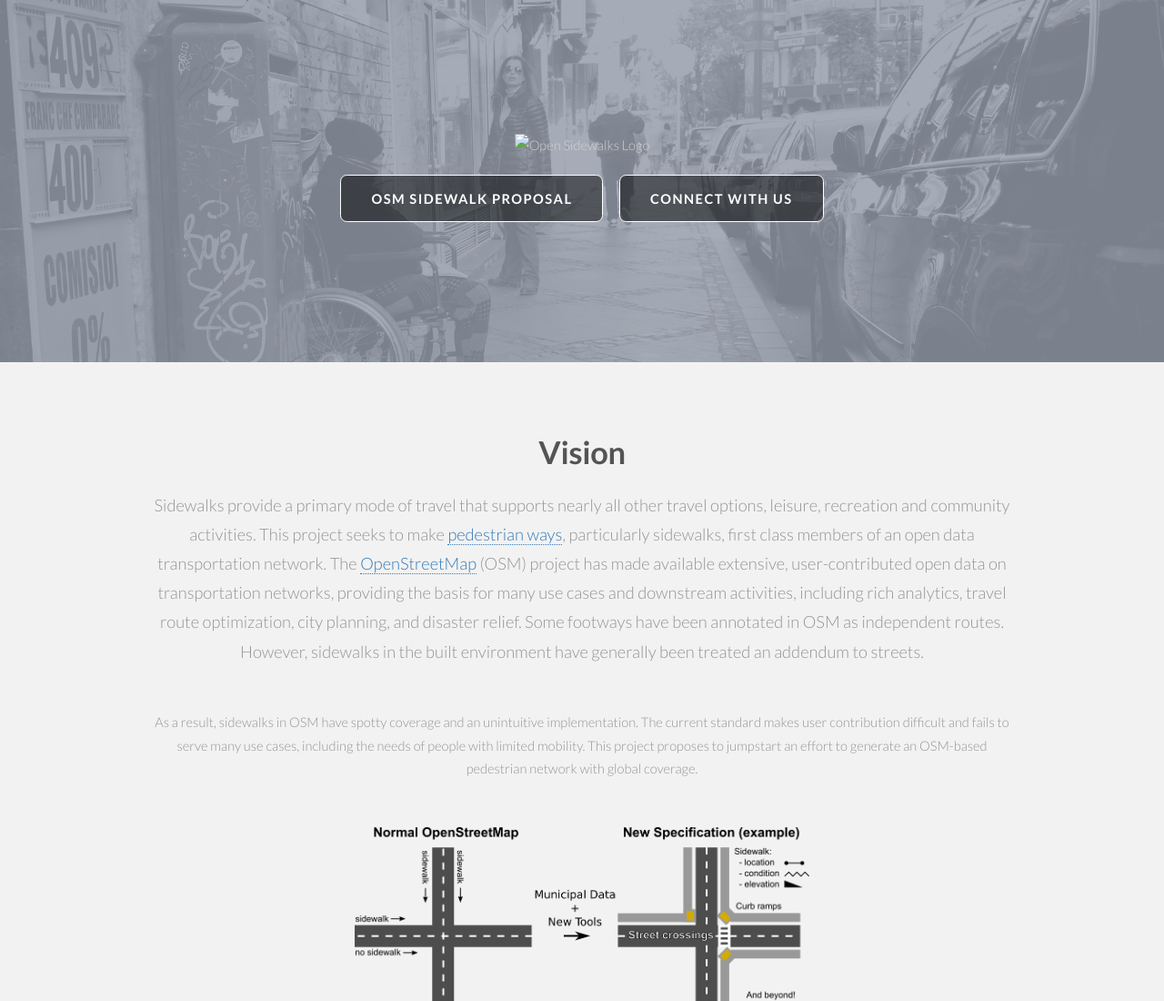
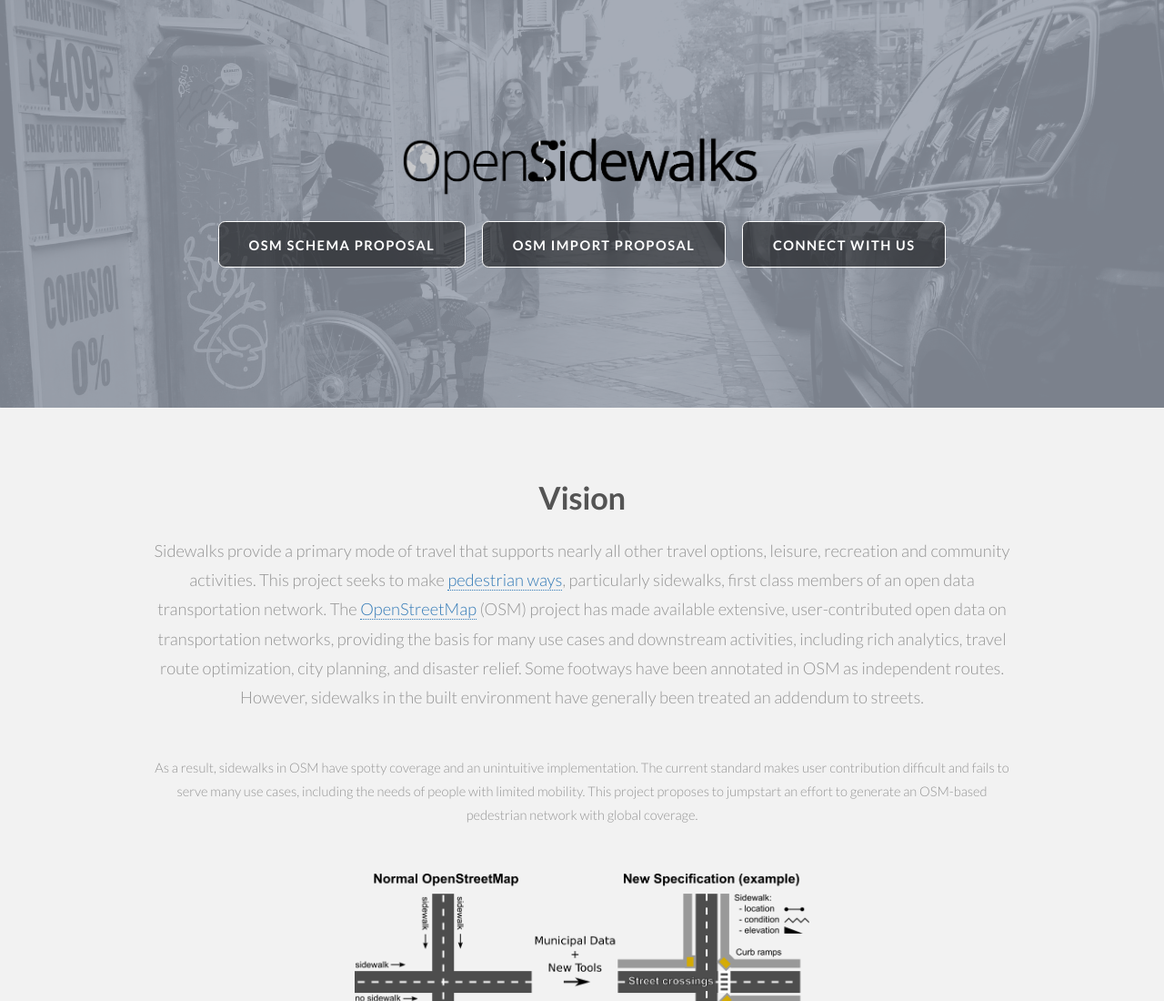
Before and after one commit to uwescience/DSSG2016-Sidewalks, a plain HTML site: page index.html in a window 1280 px wide. Shown: the top 1100 px of the page at 91% size. Drawn offline with Linux system fonts and the light colour scheme.

Commit message:
updated logo, favicon, and proposal buttons

```diff
--- a/index.html
+++ b/index.html
@@ -39,11 +39,12 @@
 			<section id="banner">
 				<div class="inner">
 				<div class="banner-box">
-					<img src="images/OpenSidewalks-LogoWhite.png" alt="Open Sidewalks Logo" width="400px"/>
+					<img src="images/OpenSidewalks-LogoFinal-large.png" alt="Open Sidewalks Logo" width="400px"/>
 					<ul class="actions">
-					<li><a href="http://wiki.openstreetmap.org/wiki/Proposed_features/sidewalk_schema" class="button big">OSM Sidewalk Proposal</a></li>
+					<li><a href="http://wiki.openstreetmap.org/wiki/Proposed_features/sidewalk_schema" class="button big">OSM Schema Proposal</a></li>
+					<li><a href="http://wiki.openstreetmap.org/wiki/Seattle,_Washington/Sidewalk_Import" class="button big">OSM Import Proposal</a></li>
 					<li><a href="https://docs.google.com/forms/d/e/1FAIpQLSehN9KdzDY2MYxW7YoMa7OGHrkhl9u70jOETe3LN5oVqA2INA/viewform" class="button big">Connect With Us</a></li>
-				</ul>
+					</ul>
 				</div>
 				</div>
 			</section>
```
Also changed, not shown: favicon.ico, images/OpenSidewalks-LogoFinal-large.png (added), images/OpenSidewalks-LogoFinal-small.png (added).
